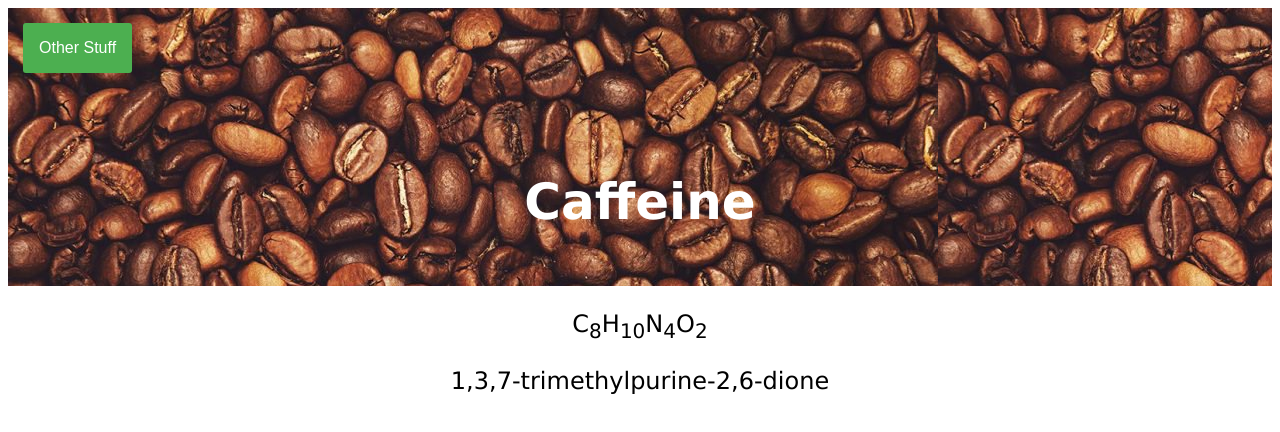
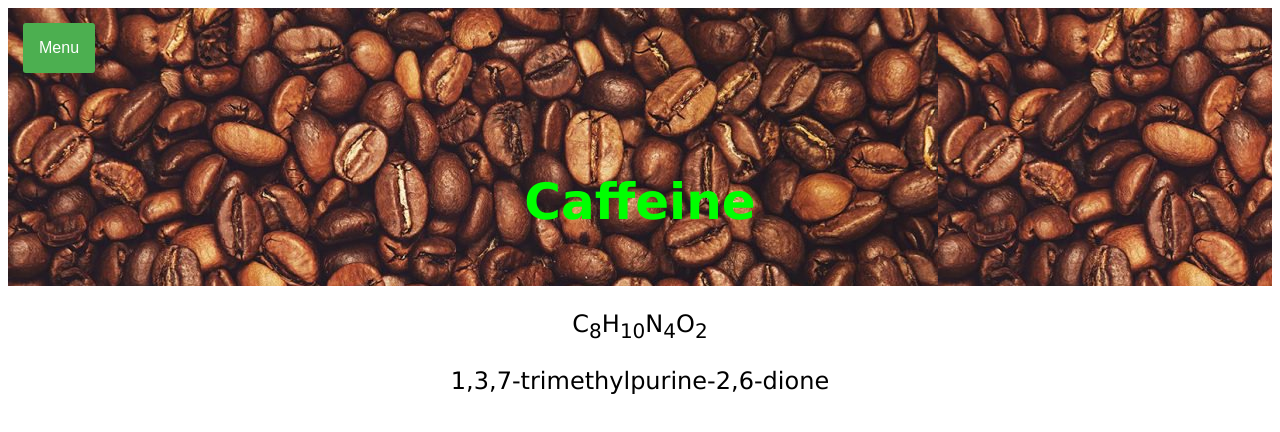
Before and after one commit to CaffeineScience/CaffeineScience.github.io, a plain HTML site: page index.html in a window 1280 px wide. Drawn offline with Linux system fonts and the light colour scheme.

Commit message:
Update index.html

```diff
--- a/index.html
+++ b/index.html
@@ -9,7 +9,7 @@
         margin-top: 100px;
         margin-bottom: 40px;
         font-family: "Lucida Sans Unicode", "Lucida Grande", sans-serif ;
-        color:White;
+        color: #00FF00;
       }
        p.Size {
        font-size:24px;
@@ -71,13 +71,13 @@
   <body>
     <div id="image1">
       <div class="dropdown">
-      <button class="dropbtn">Other Stuff</button>
+      <button class="dropbtn">Menu</button>
       <div class="dropdown-content">
       <a href="LewisStructure.html">Lewis Structure</a>
       <a href="Electronegativity.html">Electronegativity Chart</a>
       <a href="Properties.html">Properties</a>
       <a href="Sources.html">Sources</a>
-      <a href="history.html">History</a>
+      <a href="History.html">History</a>
       </div>
       </div>
       <h1>Caffeine</h1>
```
